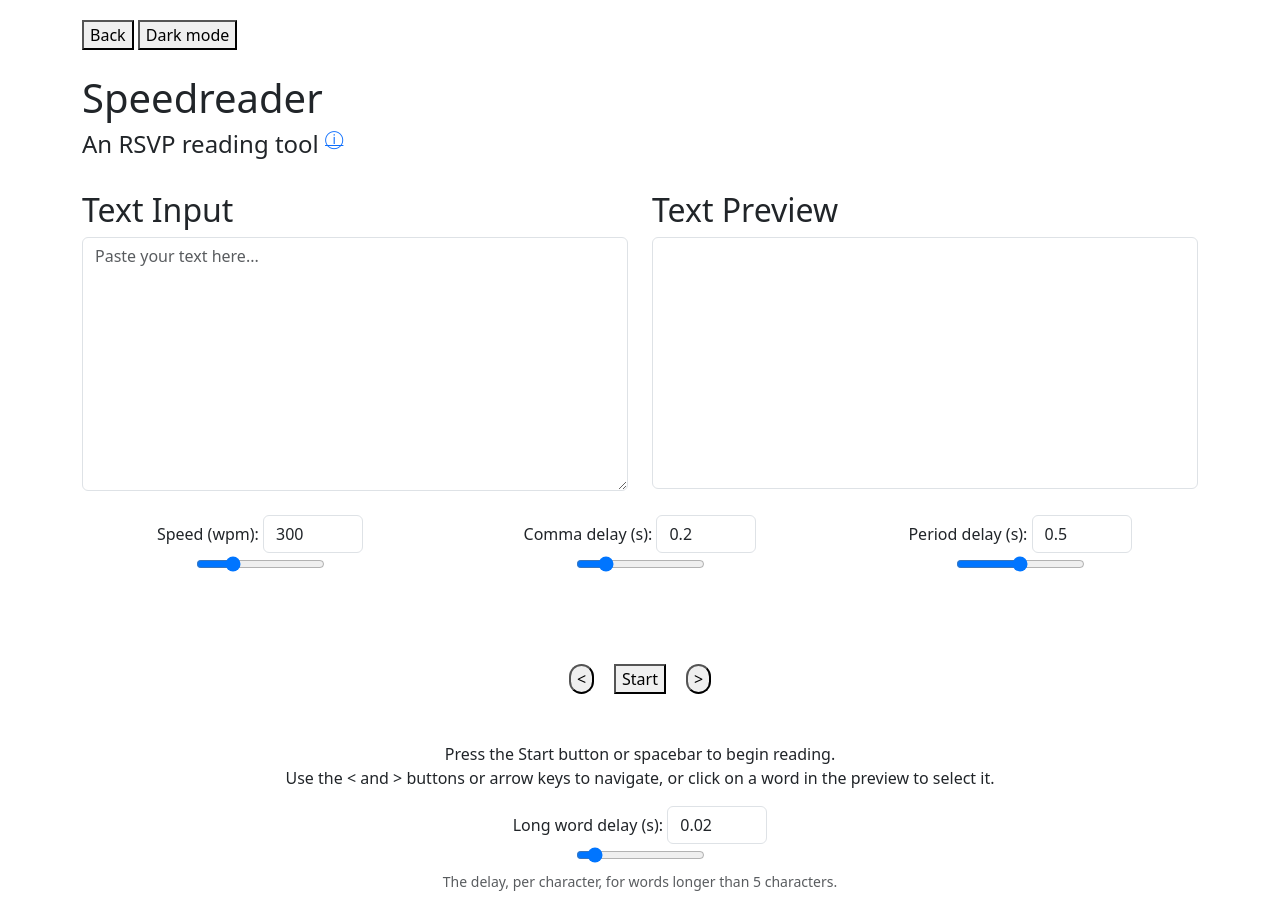
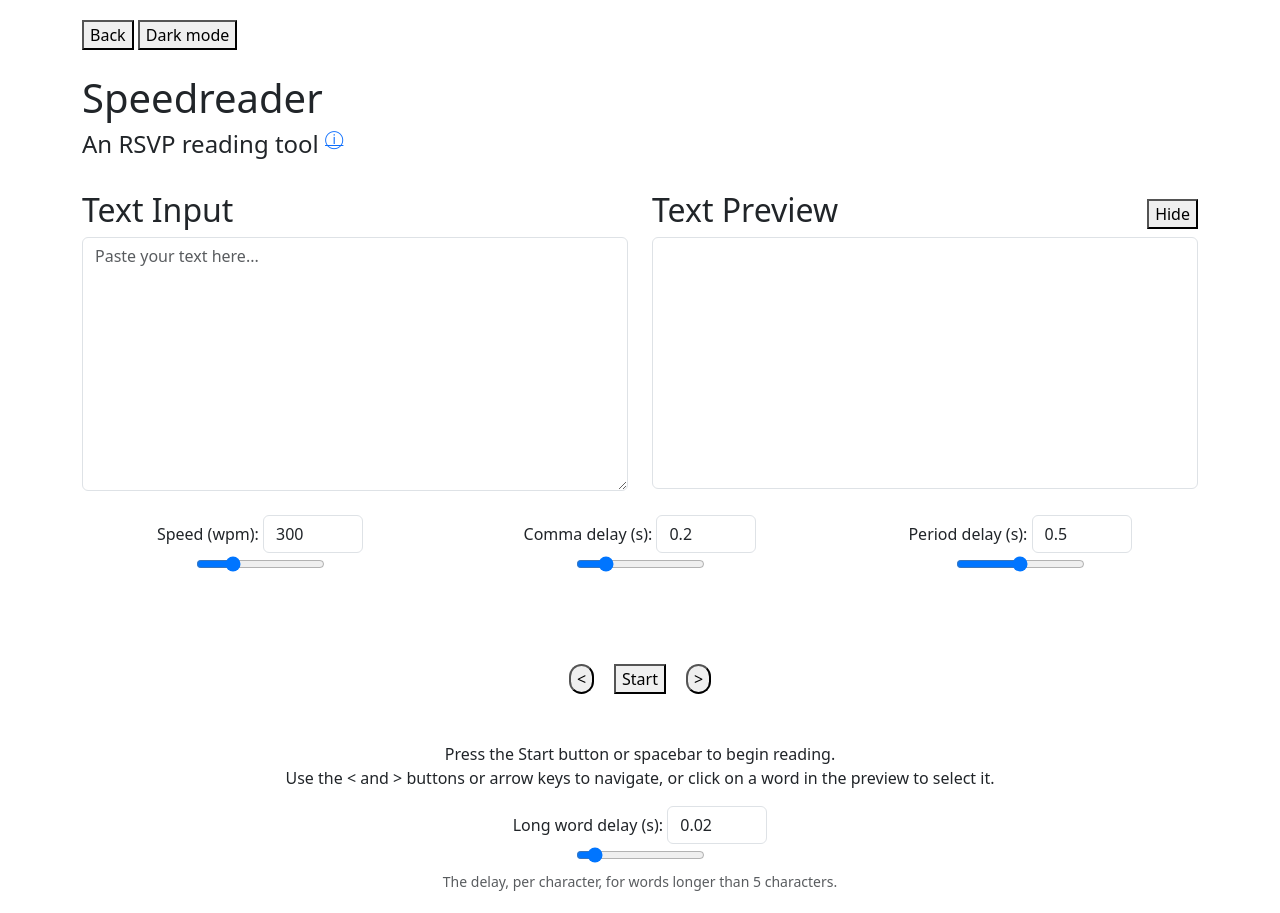
Before and after one commit to birdfish0/birdfish0.github.io, a plain HTML site: page speedreader/index.html in a window 1280 px wide. Drawn offline with nearby package versions, Linux system fonts and the light colour scheme.

Commit message:
feat(speedreader): add option to hide distracting preview

```diff
--- a/speedreader/index.html
+++ b/speedreader/index.html
@@ -28,7 +28,10 @@
                     placeholder="Paste your text here..."></textarea>
             </div>
             <div class="col">
-                <h2>Text Preview</h2>
+                <div style="display: flex; align-items: center; justify-content: space-between;">
+                    <h2 style="display: inline-block;">Text Preview</h2>
+                    <button class="theme-inverse btn-outline" id="updatePreviewButton" onclick="toggleHidePreview();" style="margin-bottom: 0; display: inline-block;">Hide</button>
+                </div>
                 <div id="textPreview" class="form-control unselectable" style="overflow-y: auto; display:block;"></div>
             </div>
         </div>
@@ -173,6 +176,16 @@
     new ResizeObserver(() => {
         textPreview.style.height = textInput.clientHeight + "px";
     }).observe(textInput);
+
+    function toggleHidePreview() {
+        if (textPreview.style.display === "none") {
+            textPreview.style.display = "block";
+            updatePreviewButton.innerText = "Hide";
+        } else {
+            textPreview.style.display = "none";
+            updatePreviewButton.innerText = "Show";
+        }
+    }
 
     function switchTo(index) {
         wordIndex = index;
```
